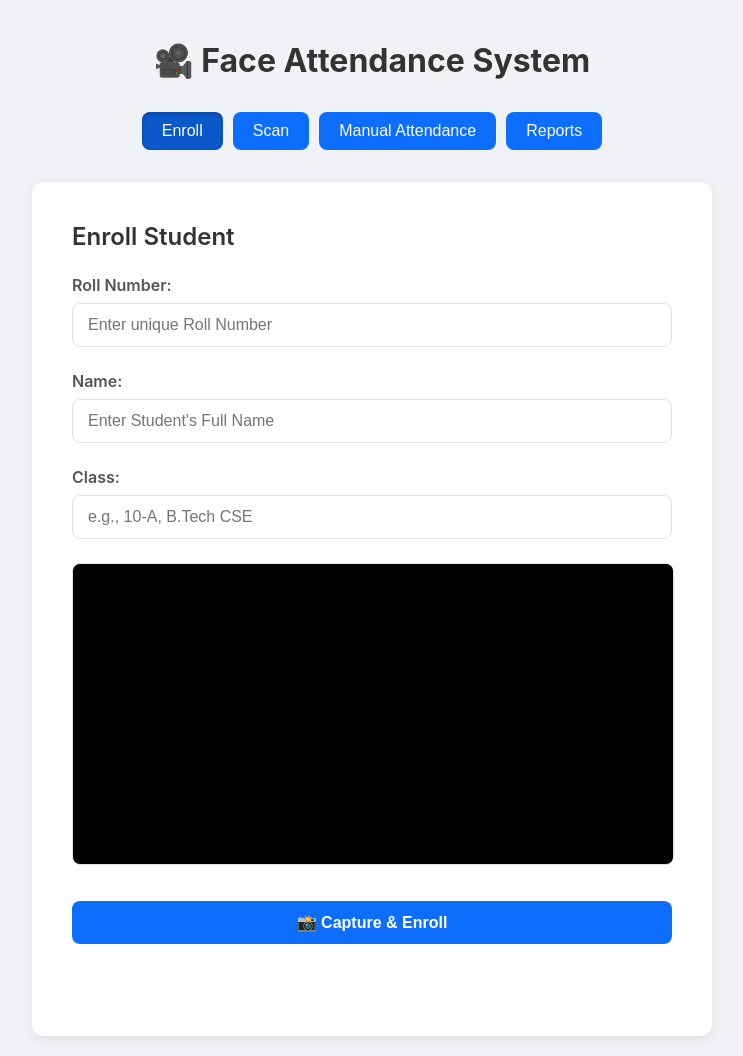
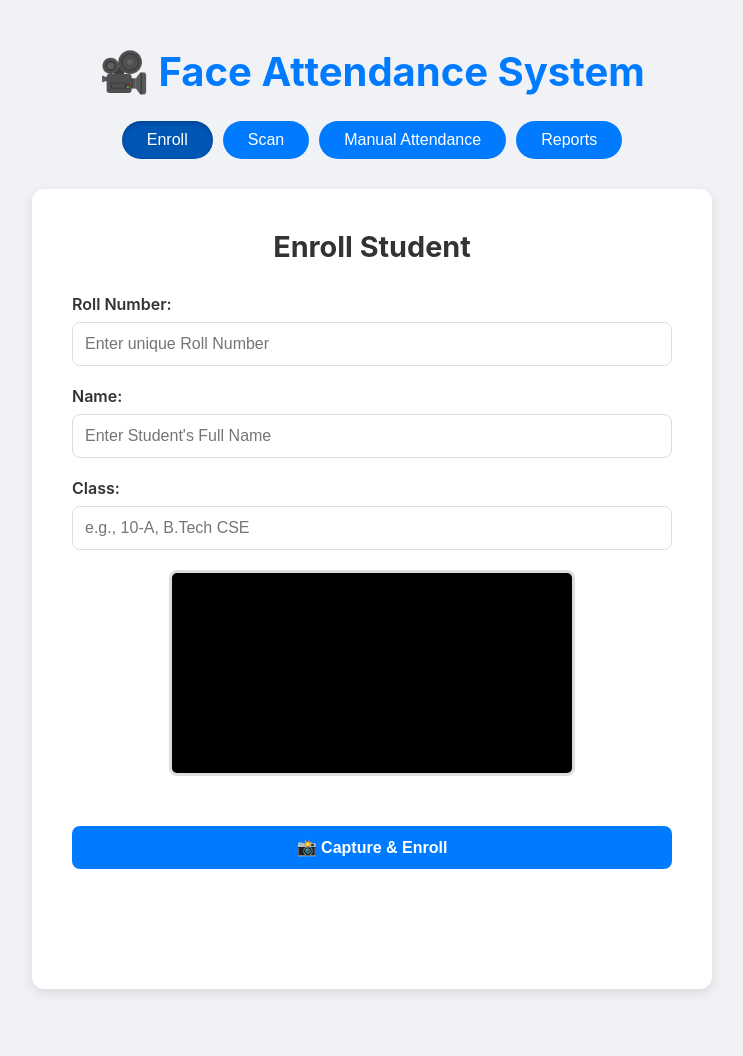
Before and after one commit to GIREESH0025/ATTENDANCE_BY_FACE_RECOGNITION, a Flask app: page / in a window 1280 px wide. Shown: the whole page, without its empty margins (268-1011 px from the left). After the commit the page ends 993 px from the top, so only its background shows below. Run offline with Flask 3, Linux system fonts and the light colour scheme.

Commit message:
Update style.css

```diff
--- a/static/style.css
+++ b/static/style.css
@@ -1,107 +1,102 @@
-/* CSS Variables for easy theme management */
+/* --- Global Styles & Variables --- */
 :root {
-    --primary-color: #0d6efd;
+    --primary-color: #007bff;
+    --primary-hover-color: #0056b3;
     --background-color: #f0f2f5;
-    --card-background: #ffffff;
+    --card-background-color: #ffffff;
     --text-color: #333;
-    --border-color: #dee2e6;
-    --shadow: 0 4px 12px rgba(0, 0, 0, 0.08);
+    --border-color: #ddd;
+    --shadow-color: rgba(0, 0, 0, 0.1);
+    --success-color: #28a745;
+    --error-color: #dc3545;
+    --warning-color: #ffc107;
 }
 
 body {
-    font-family: -apple-system, BlinkMacSystemFont, "Segoe UI", Roboto, "Helvetica Neue", Arial, sans-serif;
+    font-family: -apple-system, BlinkMacSystemFont, "Segoe UI", Roboto, Helvetica, Arial, sans-serif;
+    background-color: var(--background-color);
+    color: var(--text-color);
     margin: 0;
     padding: 20px;
-    background-color: var(--background-color);
-    color: var(--text-color);
-    text-align: center;
 }
 
 h1 {
-    color: var(--text-color);
-    margin-bottom: 2rem;
+    text-align: center;
+    color: var(--primary-color);
+    font-size: 2.5rem;
+    margin-bottom: 25px;
 }
 
-h2 {
-    color: var(--text-color);
-    margin-top: 0;
-    margin-bottom: 1.5rem;
-    font-weight: 600;
-}
-
-h3 {
-    text-align: left;
-    margin-top: 2rem;
-    margin-bottom: 0.5rem;
-    font-weight: 600;
-}
-
-
-/* Tab Navigation Styling */
-.tabs {
+/* --- Navigation Tabs --- */
+nav.tabs {
     display: flex;
     justify-content: center;
     gap: 10px;
-    margin-bottom: 2rem;
+    margin-bottom: 30px;
 }
 
-.tabs button {
-    padding: 10px 20px;
+nav.tabs button {
+    background-color: var(--primary-color);
+    color: white;
+    border: none;
+    border-radius: 20px;
+    padding: 10px 25px;
     font-size: 1rem;
     font-weight: 500;
-    color: #fff;
-    background-color: var(--primary-color);
-    border: none;
-    border-radius: 8px;
     cursor: pointer;
-    transition: background-color 0.2s ease-in-out, transform 0.1s ease;
+    transition: background-color 0.3s ease;
 }
 
-.tabs button:hover {
-    background-color: #0b5ed7;
-    transform: translateY(-2px);
+nav.tabs button:hover {
+    background-color: var(--primary-hover-color);
 }
 
-.tabs button.active {
-    background-color: #0a58ca;
-    box-shadow: inset 0 2px 4px rgba(0,0,0,0.2);
-    transform: none;
+nav.tabs button.active {
+    background-color: var(--primary-hover-color);
+    box-shadow: inset 0 2px 4px rgba(0, 0, 0, 0.2);
 }
 
-
-/* Main Content Card */
-.tab-content {
+/* --- Main Content Card --- */
+main {
     max-width: 600px;
     margin: 0 auto;
-    padding: 2.5rem;
-    background-color: var(--card-background);
+    background-color: var(--card-background-color);
+    padding: 40px;
     border-radius: 12px;
-    box-shadow: var(--shadow);
-    text-align: left; /* Align form elements to the left */
+    box-shadow: 0 4px 12px var(--shadow-color);
 }
 
-/* Form Grouping */
+.tab-content.hidden {
+    display: none;
+}
+
+.tab-content h2 {
+    text-align: center;
+    font-size: 1.8rem;
+    margin-top: 0;
+    margin-bottom: 30px;
+}
+
 .form-group {
-    margin-bottom: 1.5rem;
+    margin-bottom: 20px;
 }
 
 label {
     display: block;
-    margin-bottom: 0.5rem;
     font-weight: 600;
-    color: #555;
+    margin-bottom: 8px;
 }
 
 input[type="text"],
 input[type="number"],
 select {
     width: 100%;
-    padding: 12px 15px;
-    font-size: 1rem;
+    padding: 12px;
     border: 1px solid var(--border-color);
     border-radius: 8px;
-    box-sizing: border-box; /* Important for padding and width calculation */
-    transition: border-color 0.2s, box-shadow 0.2s;
+    font-size: 1rem;
+    box-sizing: border-box;
+    transition: border-color 0.3s, box-shadow 0.3s;
 }
 
 input[type="text"]:focus,
@@ -109,99 +104,81 @@ input[type="number"]:focus,
 select:focus {
     outline: none;
     border-color: var(--primary-color);
-    box-shadow: 0 0 0 3px rgba(13, 110, 253, 0.2);
+    box-shadow: 0 0 0 3px rgba(0, 123, 255, 0.2);
 }
 
-/* Button inside the card */
-.btn-primary {
+/* --- Buttons --- */
+.btn-primary, .btn-secondary {
+    color: white;
+    border: none;
+    border-radius: 8px;
+    padding: 12px 25px;
+    font-size: 1rem;
+    font-weight: 600;
+    cursor: pointer;
     display: block;
     width: 100%;
-    padding: 12px;
-    font-size: 1rem;
-    font-weight: 600;
-    color: #fff;
-    background-color: var(--primary-color);
-    border: none;
-    border-radius: 8px;
-    cursor: pointer;
-    transition: background-color 0.2s ease-in-out;
-    margin-top: 1rem;
+    margin-top: 10px;
+    text-align: center;
+    transition: background-color 0.3s ease;
 }
 
+.btn-primary {
+    background-color: var(--primary-color);
+}
 .btn-primary:hover {
-    background-color: #0b5ed7;
+    background-color: var(--primary-hover-color);
+}
+.btn-secondary {
+    background-color: #6c757d;
+    margin-top: 20px;
+}
+.btn-secondary:hover {
+    background-color: #5a6268;
 }
 
-/* Video element styling */
+/* --- Other Elements --- */
 video {
+    display: block;
     width: 100%;
-    height: auto;
+    max-width: 400px;
+    margin: 20px auto;
     border-radius: 8px;
     background-color: #000;
-    border: 1px solid var(--border-color);
-    margin-top: 0.5rem;
-    display: block; /* Ensures it behaves like a block element */
+    border: 3px solid var(--border-color);
+    transform: scaleX(-1); /* Mirror the video */
 }
 
-/* Status message for feedback */
 .status-message {
-    margin-top: 1rem;
     text-align: center;
+    margin-top: 20px;
     font-weight: 500;
-    min-height: 1.2em; /* Prevents layout shift */
+    min-height: 24px;
+    padding: 10px;
+    border-radius: 8px;
+}
+.status-message.success { color: var(--success-color); background-color: rgba(40, 167, 69, 0.1); }
+.status-message.error { color: var(--error-color); background-color: rgba(220, 53, 69, 0.1); }
+.status-message.warning { color: #856404; background-color: rgba(255, 193, 7, 0.1); }
+.status-message.info { color: #004085; background-color: rgba(0, 123, 255, 0.1); }
+
+.divider {
+    border: 0;
+    height: 1px;
+    background: #eee;
+    margin: 30px 0;
 }
 
-/* Utility class from your script.js */
-.hidden {
-    display: none;
-}
-
-/* Divider line */
-.divider {
-    border: none;
-    border-top: 1px solid var(--border-color);
-    margin: 2rem 0;
-}
-
-/* Report Tables */
 table {
     width: 100%;
     border-collapse: collapse;
-    margin-top: 1rem;
-    margin-bottom: 2rem;
+    margin-top: 20px;
 }
-
 th, td {
     padding: 12px;
     text-align: left;
     border-bottom: 1px solid var(--border-color);
 }
-
 th {
     background-color: #f8f9fa;
-    font-weight: 600;
 }
-
-tbody tr:hover {
-    background-color: #f1f3f5;
-}
-
-/* Secondary Button for CSV Export */
-.btn-secondary {
-    /* FIX: 'display: inline-block;' is removed as it's redundant with float. */
-    padding: 8px 16px;
-    font-size: 0.9rem;
-    color: var(--primary-color);
-    background-color: transparent;
-    border: 1px solid var(--primary-color);
-    border-radius: 8px;
-    cursor: pointer;
-    transition: background-color 0.2s, color 0.2s;
-    margin-bottom: 1rem;
-    float: right; /* Aligns button to the right of the heading */
-}
-
-.btn-secondary:hover {
-    background-color: var(--primary-color);
-    color: #fff;
-}
```
